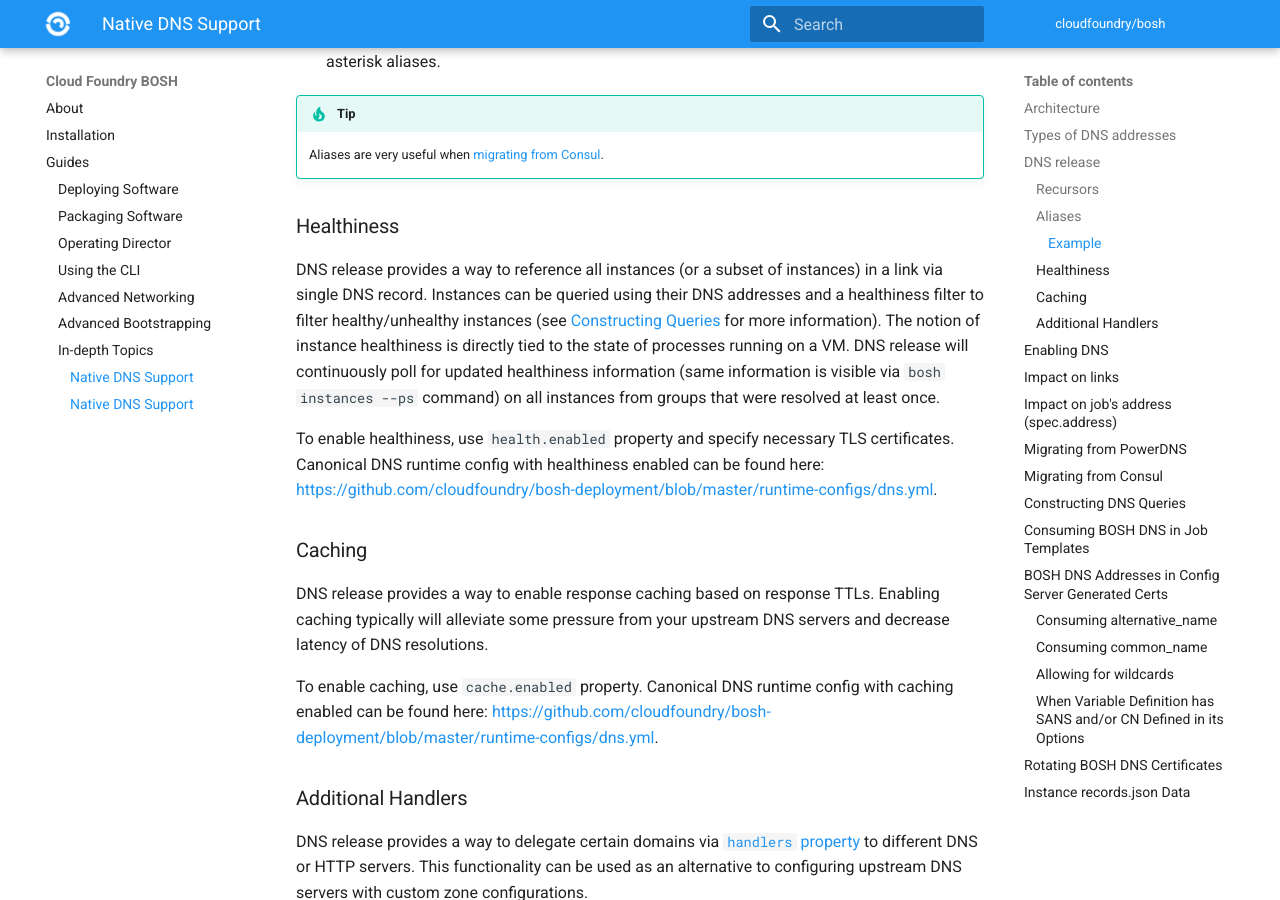
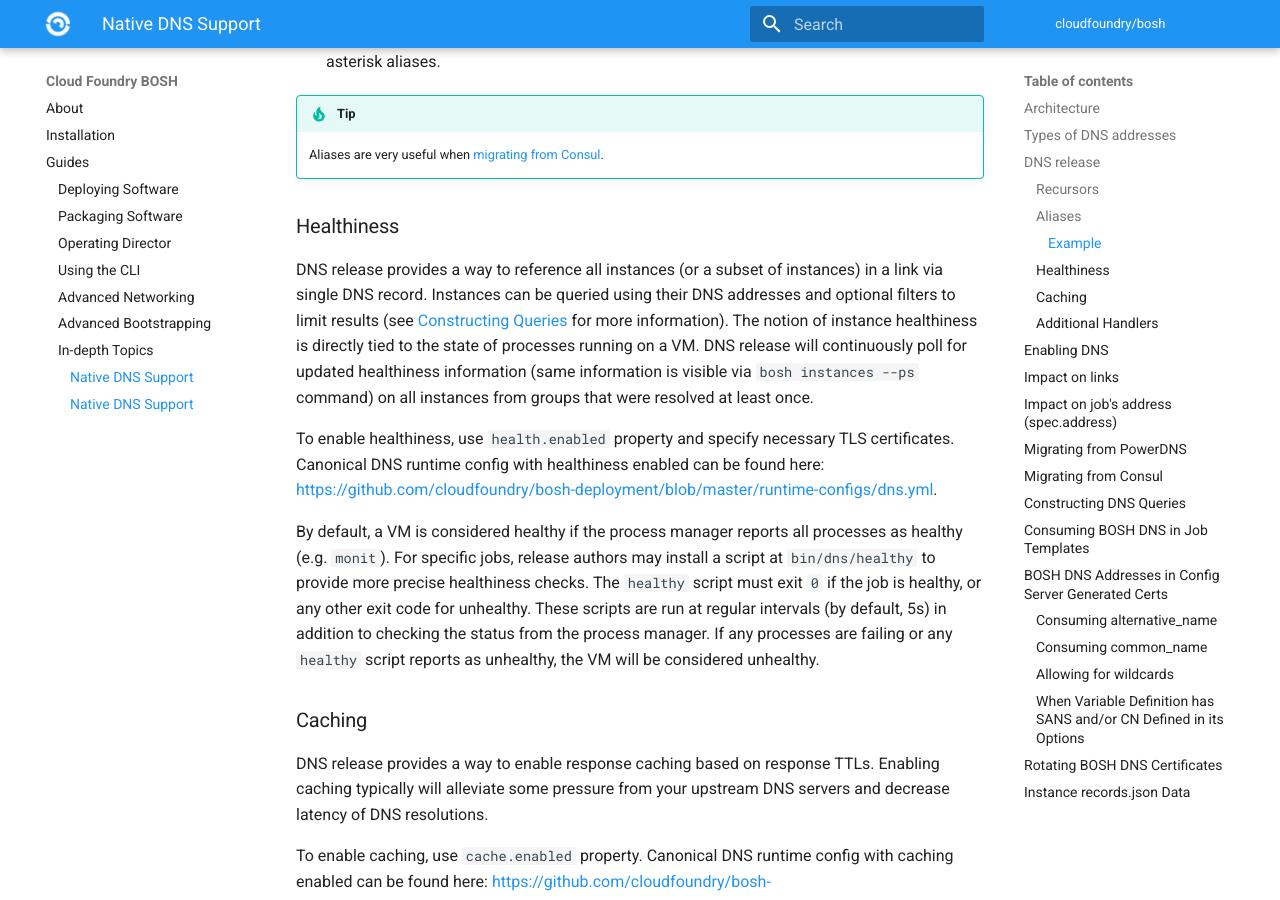
Before and after one commit to cloudfoundry/docs-bosh, an MkDocs documentation site: the page built from content/dns.md, in a window 1280 px wide and 900 px high, scrolled down 3341 px. Built offline with MkDocs 1.6.1 and Material for MkDocs 9.7.7, drawn with Linux system fonts in a browser that asks for light colours; old or Windows-style settings are respelled for this version of MkDocs.

Commit message:
Add note about bin/dns/healthy

```diff
--- a/content/dns.md
+++ b/content/dns.md
@@ -102,19 +102,13 @@ The following queries demonstrate the expected resolution behaviors:
 !!! tip
     Aliases are very useful when [migrating from Consul](dns.md#migrate-consul).
 
-
 ### Healthiness
 
-DNS release provides a way to reference all instances (or a subset of instances)
-in a link via single DNS record. Instances can be queried using their DNS
-addresses and a healthiness filter to filter healthy/unhealthy instances (see
-[Constructing Queries](#constructing-queries) for more information). The notion
-of instance healthiness is directly tied to the state of processes running on a
-VM. DNS release will continuously poll for updated healthiness information (same
-information is visible via `bosh instances --ps` command) on all instances from
-groups that were resolved at least once.
+DNS release provides a way to reference all instances (or a subset of instances) in a link via single DNS record. Instances can be queried using their DNS addresses and optional filters to limit results (see [Constructing Queries](#constructing-queries) for more information). The notion of instance healthiness is directly tied to the state of processes running on a VM. DNS release will continuously poll for updated healthiness information (same information is visible via `bosh instances --ps` command) on all instances from groups that were resolved at least once.
 
 To enable healthiness, use `health.enabled` property and specify necessary TLS certificates. Canonical DNS runtime config with healthiness enabled can be found here: https://github.com/cloudfoundry/bosh-deployment/blob/master/runtime-configs/dns.yml.
+
+By default, a VM is considered healthy if the process manager reports all processes as healthy (e.g. `monit`). For specific jobs, release authors may install a script at `bin/dns/healthy` to provide more precise healthiness checks. The `healthy` script must exit `0` if the job is healthy, or any other exit code for unhealthy. These scripts are run at regular intervals (by default, 5s) in addition to checking the status from the process manager. If any processes are failing or any `healthy` script reports as unhealthy, the VM will be considered unhealthy.
 
 ### Caching
 
```
